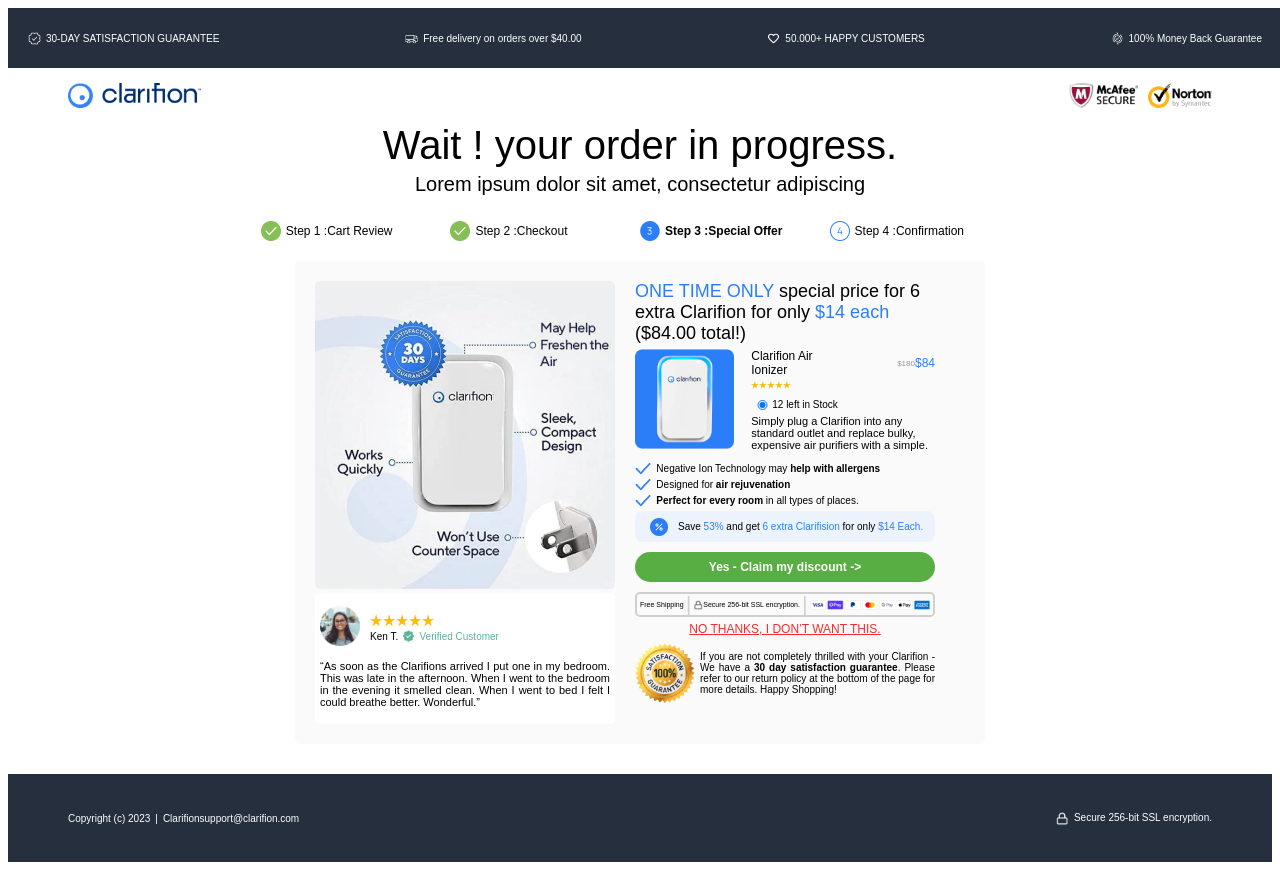
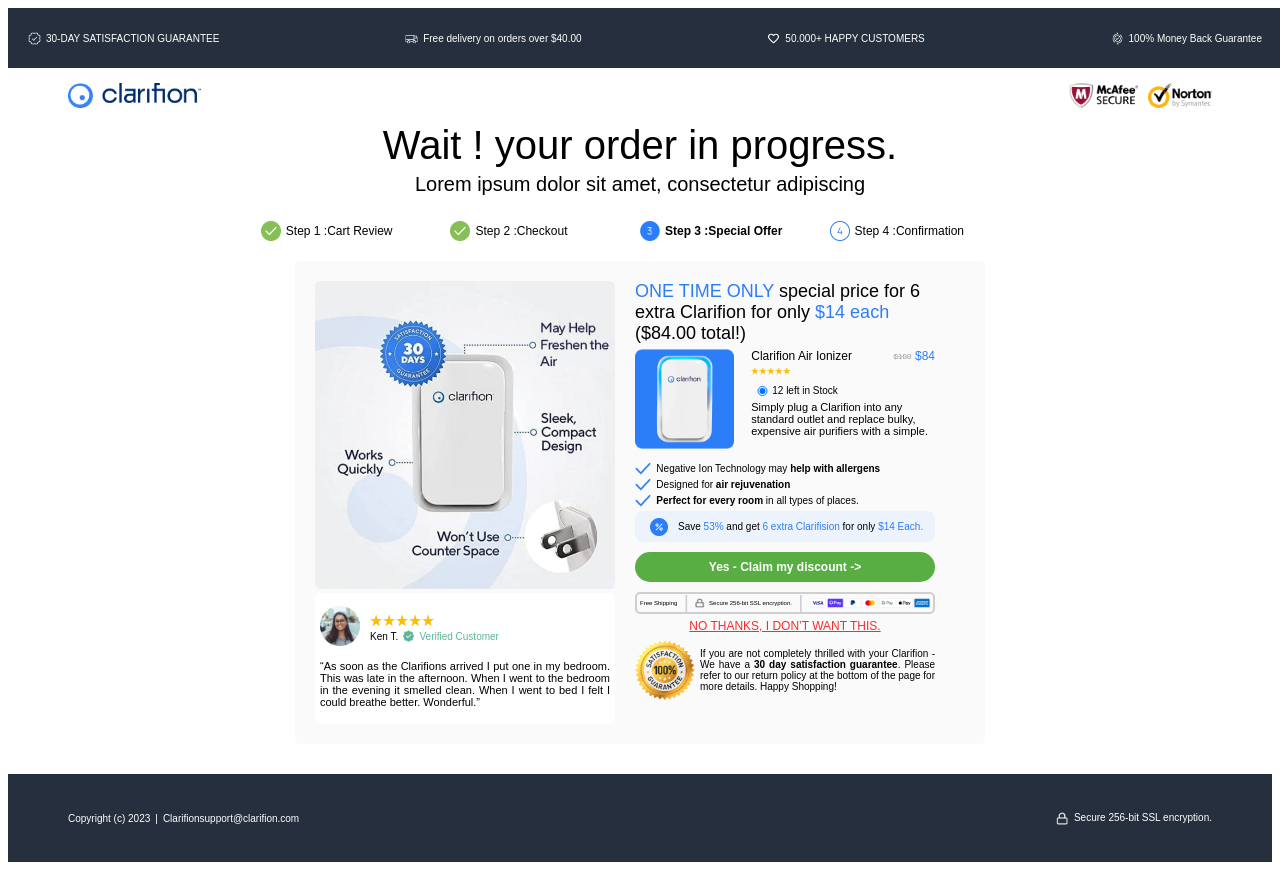
Before and after one commit to juandape/eJam-test, a React (Vite) app: page / in a window 1280 px wide. Shown: the top 870 px of the page. Built offline with nearby package versions, Linux system fonts and the light colour scheme.

Commit message:
text decoration

```diff
--- a/src/components/bodyInfoRight/bodyInfoRight.css
+++ b/src/components/bodyInfoRight/bodyInfoRight.css
@@ -36,8 +36,12 @@
 
 .price_high{
   color: rgba(150, 150, 150, 1);
-  margin-left: 50px;
+  margin-left: 40px;
   font-size: 8px;
+  padding-right: 2px;
+  text-decoration: line-through;
+  text-decoration-thickness: 1px;
+  text-decoration-color: rgb(206, 205, 205);
 }
 
 .stock{
@@ -110,7 +114,7 @@
   align-items: center;
   border: 2px solid rgba(207, 207, 207, 1);
   border-radius: 5px;
-  font-size: 7px;
+  font-size: 6px;
   padding-left: 3px;
   padding-right: 3px;
   margin-top: 10px;
```
